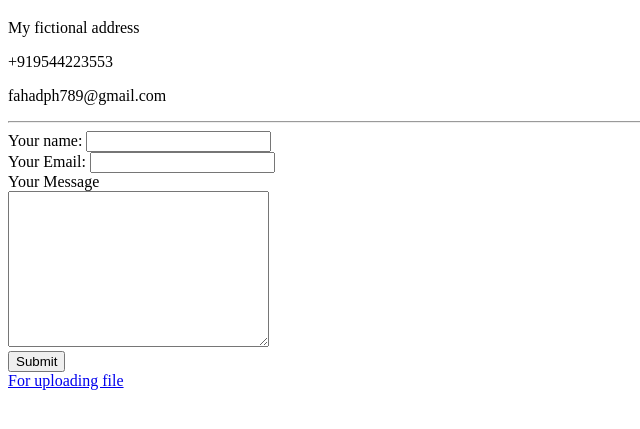
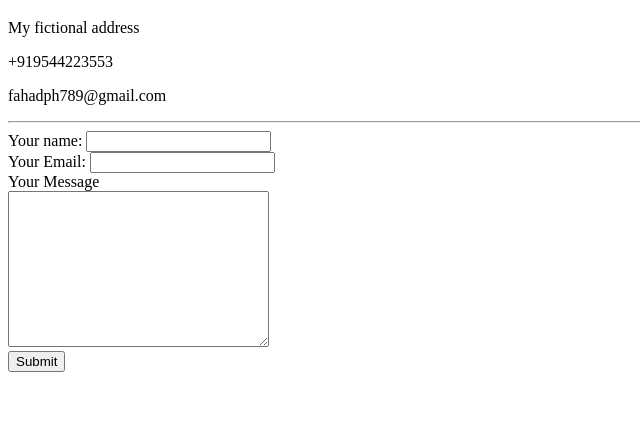
Before and after one commit to fahadph1/cv, a plain HTML site: page Contact-me.html in a window 1280 px wide. Shown: the part 87-516 px from the top of the page, without its empty margins (0-640 px from the left). Drawn offline with Linux system fonts and the light colour scheme.

Commit message:
Update Contact-me.html

```diff
--- a/Contact-me.html
+++ b/Contact-me.html
@@ -21,8 +21,6 @@
       <textarea name="YourMessage" rows="10" cols="30"></textarea><br />
       <input type="submit" name=""><br />
 
-      <a href="inputs.html">For uploading file</a>
-
     </form>
   </body>
 </html>
```
